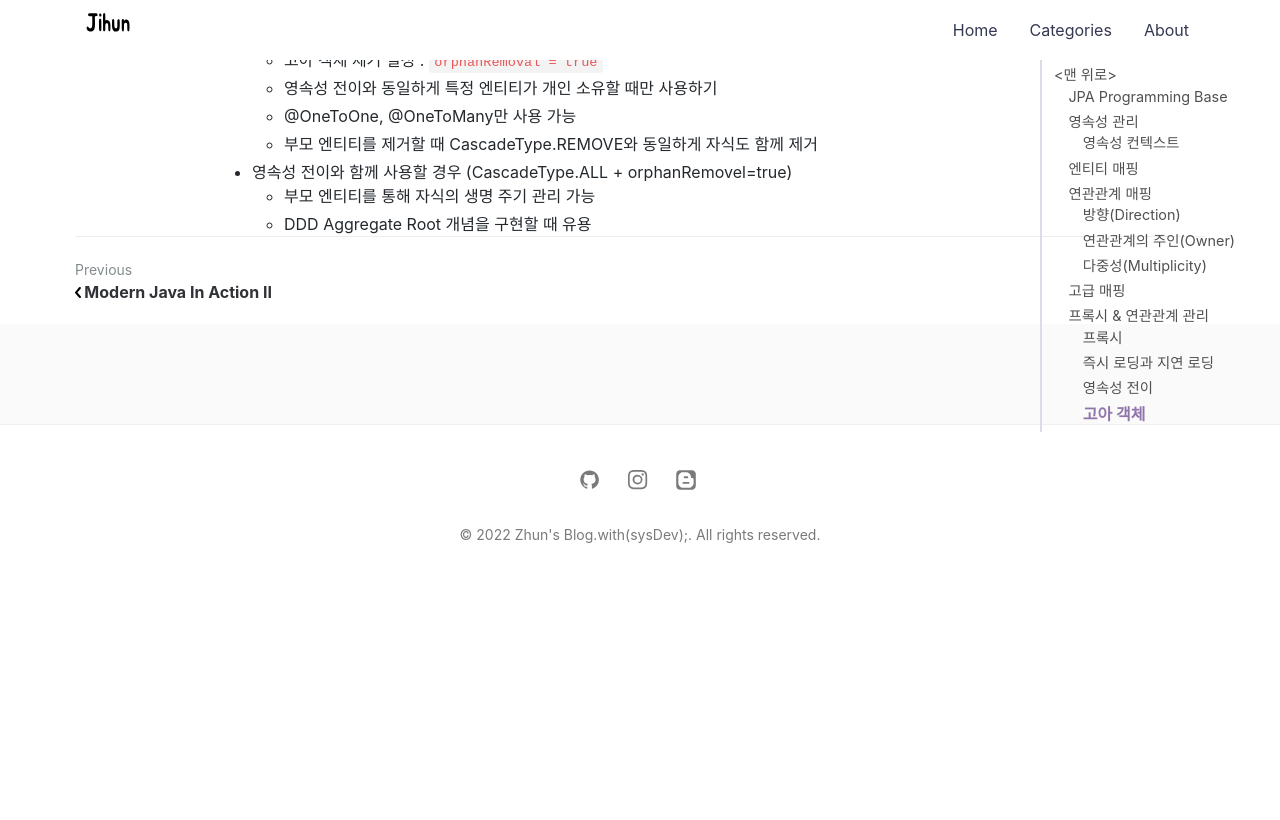
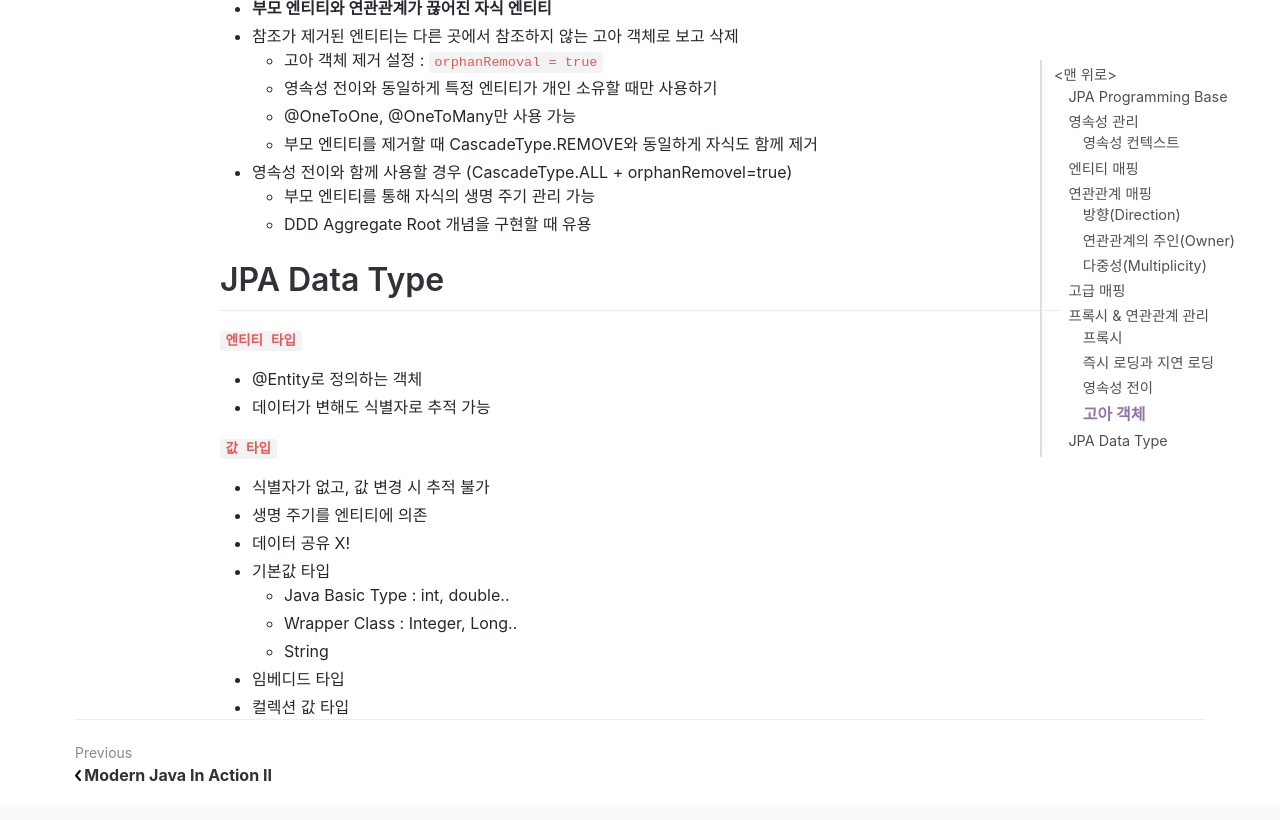
Before and after one commit to jihunparkme/jihunparkme.github.io, a Jekyll site: the page built from _posts/2022-03-29-JPA-Programming-base.md, in a window 1280 px wide and 900 px high, scrolled down 18272 px. Shown: the top 820 px of the window. Built offline with Jekyll 4.4.1, drawn with Linux system fonts in a browser that asks for light colours; nearby versions of some CDN libraries; comment, search, counter and statistics services are not loaded; before the commit the page ends 18862 px from its top, so only the background shows below that.

Commit message:
[값 타입] 기본값 타입

```diff
--- a/_posts/2022-03-29-JPA-Programming-base.md
+++ b/_posts/2022-03-29-JPA-Programming-base.md
@@ -718,3 +718,22 @@ entity.getName() //JPA는 호출 시 초기화
 - 영속성 전이와 함께 사용할 경우 (CascadeType.ALL + orphanRemovel=true)
   - 부모 엔티티를 통해 자식의 생명 주기 관리 가능
   - DDD Aggregate Root 개념을 구현할 때 유용
+
+# JPA Data Type
+
+**`엔티티 타입`**
+
+- @Entity로 정의하는 객체
+- 데이터가 변해도 식별자로 추적 가능
+
+**`값 타입`**
+
+- 식별자가 없고, 값 변경 시 추적 불가
+- 생명 주기를 엔티티에 의존
+- 데이터 공유 X!
+- 기본값 타입
+  - Java Basic Type : int, double..
+  - Wrapper Class : Integer, Long..
+  - String
+- 임베디드 타입
+- 컬렉션 값 타입
```
